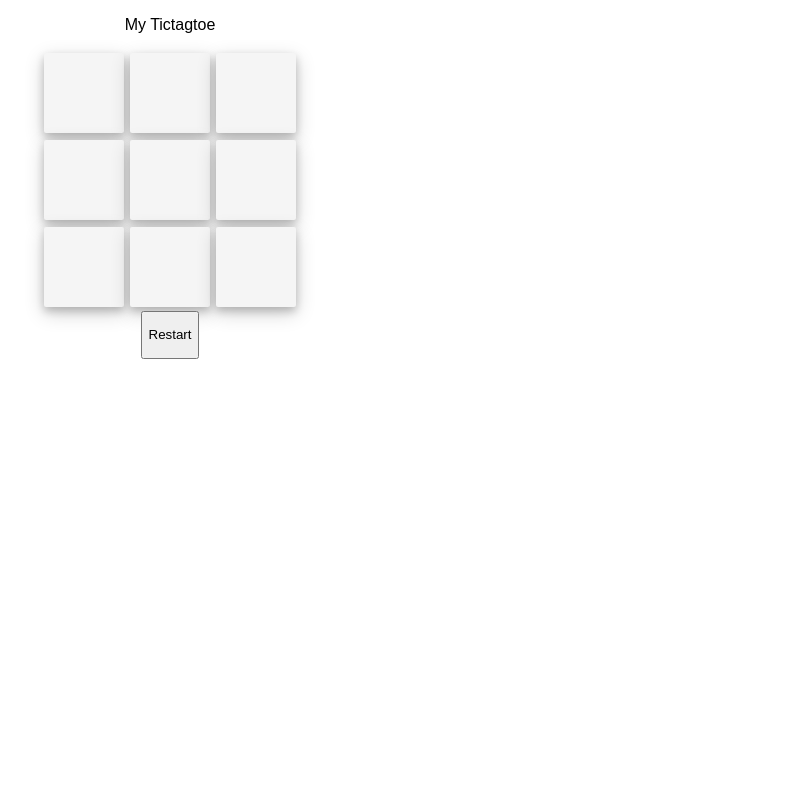
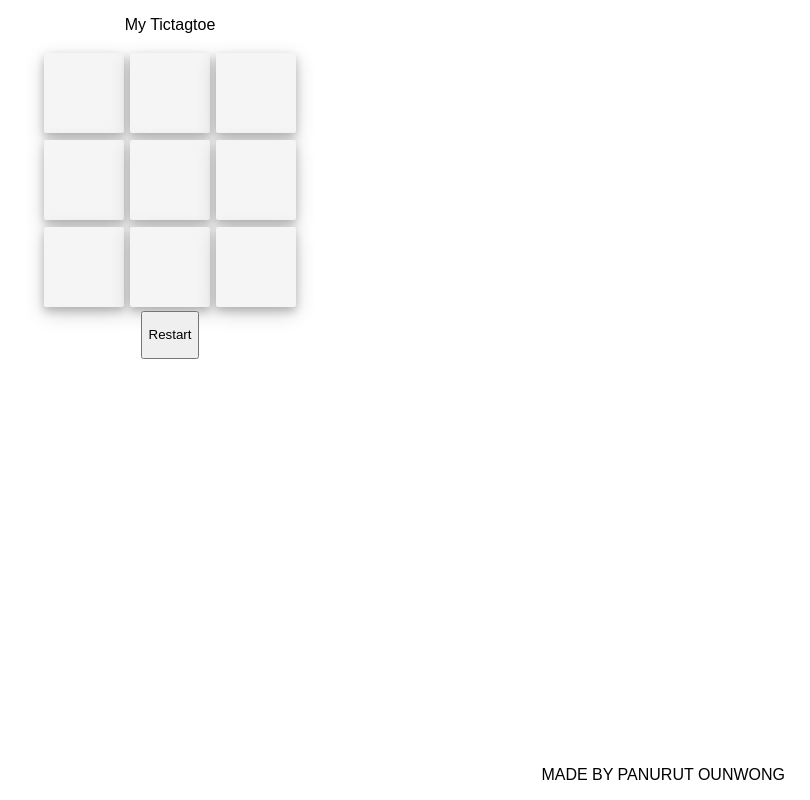
Before and after one commit to CodeAcademyBKK2017/react-intro, a React (Create React App) app: page / in a window 1280 px wide. Shown: the whole page, without its empty margins (470-1280 px from the left). Built offline with nearby package versions, Linux system fonts and the light colour scheme; the HTML template or start-up script is replaced by a standard one.

Commit message:
'12122017V4'

```diff
--- a/src/App.js
+++ b/src/App.js
@@ -3,10 +3,9 @@ import './App.css';
 import Box from './Component/Box/Box.component';
 
 class App extends Component {
-
   render () {
     return (
-      <div className="App">
+      <div className='App'>
         <p>My Tictagtoe</p>
         <Box />
       </div>
--- /dev/null
+++ b/src/Component/Box/Box.component.css
@@ -0,0 +1,6 @@
+.fixBottom {
+    position: fixed;
+    bottom: 0;
+    right: 0;
+    margin-right: 25px;
+}
--- a/src/Component/Box/Box.component.js
+++ b/src/Component/Box/Box.component.js
@@ -1,6 +1,7 @@
 import React, {Component} from 'react';
 import Row from '../Row/Row.component';
 import uuid from 'uuid';
+import fixBottom from './Box.component.css';
 
 class Box extends Component {
   state = {
@@ -82,6 +83,7 @@ class Box extends Component {
       <div>
         {rows}
         <button onClick = {this.resetBoxData}><p>Restart</p></button>
+        <p className='fixBottom'>MADE BY PANURUT OUNWONG</p>
       </div>
     );
   }
```
